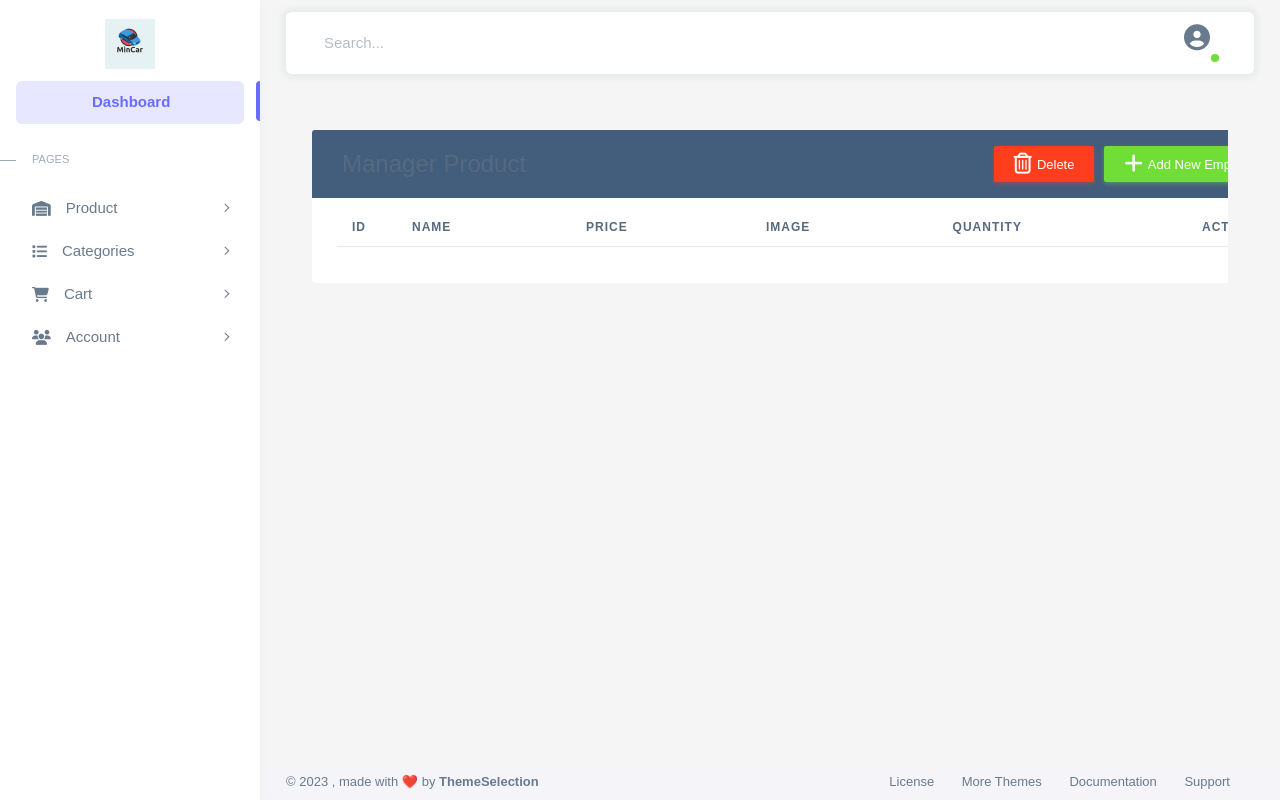
After one commit to WEBG301HL/ASM, a Symfony app: template templates/admin/product/index.html.twig in a window 1280 px wide. The commit adds this page. Run offline with Twig, Linux system fonts and the light colour scheme; the template is opened without the code that fills it, so the values that code supplies are empty; some libraries are stand-ins or nearby versions.

Commit message:
update and add route show product management

```diff
--- /dev/null
+++ b/public/styles/admin_index.css
@@ -0,0 +1,224 @@
+body {
+	color: #566787;
+	background: #f5f5f5;
+	font-family: 'Varela Round', sans-serif;
+	font-size: 13px;
+}
+.table-responsive {
+    margin: 30px 0;
+}
+.table-wrapper {
+	background: #fff;
+	padding: 20px 25px;
+	border-radius: 3px;
+	min-width: 1000px;
+	box-shadow: 0 1px 1px rgba(0,0,0,.05);
+}
+.table-title {
+	padding-bottom: 15px;
+	background: #435d7d;
+	color: #fff;
+	padding: 16px 30px;
+	min-width: 100%;
+	margin: -20px -25px 10px;
+	border-radius: 3px 3px 0 0;
+}
+.table-title h2 {
+	margin: 5px 0 0;
+	font-size: 24px;
+}
+.table-title .btn-group {
+	float: right;
+}
+.table-title .btn {
+	color: #fff;
+	float: right;
+	font-size: 13px;
+	border: none;
+	min-width: 50px;
+	border-radius: 2px;
+	border: none;
+	outline: none !important;
+	margin-left: 10px;
+}
+.table-title .btn i {
+	float: left;
+	font-size: 21px;
+	margin-right: 5px;
+}
+.table-title .btn span {
+	float: left;
+	margin-top: 2px;
+}
+table.table tr th, table.table tr td {
+	border-color: #e9e9e9;
+	padding: 12px 15px;
+	vertical-align: middle;
+}
+table.table tr th:first-child {
+	width: 60px;
+}
+table.table tr th:last-child {
+	width: 100px;
+}
+table.table-striped tbody tr:nth-of-type(odd) {
+	background-color: #fcfcfc;
+}
+table.table-striped.table-hover tbody tr:hover {
+	background: #f5f5f5;
+}
+table.table th i {
+	font-size: 13px;
+	margin: 0 5px;
+	cursor: pointer;
+}
+table.table td:last-child i {
+	opacity: 0.9;
+	font-size: 22px;
+	margin: 0 5px;
+}
+table.table td a {
+	font-weight: bold;
+	color: #566787;
+	display: inline-block;
+	text-decoration: none;
+	outline: none !important;
+}
+table.table td a:hover {
+	color: #2196F3;
+}
+table.table td a.edit {
+	color: #FFC107;
+}
+table.table td a.delete {
+	color: #F44336;
+}
+table.table td i {
+	font-size: 19px;
+}
+table.table .avatar {
+	border-radius: 50%;
+	vertical-align: middle;
+	margin-right: 10px;
+}
+.pagination {
+	float: right;
+	margin: 0 0 5px;
+}
+.pagination li a {
+	border: none;
+	font-size: 13px;
+	min-width: 30px;
+	min-height: 30px;
+	color: #999;
+	margin: 0 2px;
+	line-height: 30px;
+	border-radius: 2px !important;
+	text-align: center;
+	padding: 0 6px;
+}
+.pagination li a:hover {
+	color: #666;
+}
+.pagination li.active a, .pagination li.active a.page-link {
+	background: #03A9F4;
+}
+.pagination li.active a:hover {
+	background: #0397d6;
+}
+.pagination li.disabled i {
+	color: #ccc;
+}
+.pagination li i {
+	font-size: 16px;
+	padding-top: 6px
+}
+.hint-text {
+	float: left;
+	margin-top: 10px;
+	font-size: 13px;
+}
+/* Custom checkbox */
+.custom-checkbox {
+	position: relative;
+}
+.custom-checkbox input[type="checkbox"] {
+	opacity: 0;
+	position: absolute;
+	margin: 5px 0 0 3px;
+	z-index: 9;
+}
+.custom-checkbox label:before{
+	width: 18px;
+	height: 18px;
+}
+.custom-checkbox label:before {
+	content: '';
+	margin-right: 10px;
+	display: inline-block;
+	vertical-align: text-top;
+	background: white;
+	border: 1px solid #bbb;
+	border-radius: 2px;
+	box-sizing: border-box;
+	z-index: 2;
+}
+.custom-checkbox input[type="checkbox"]:checked + label:after {
+	content: '';
+	position: absolute;
+	left: 6px;
+	top: 3px;
+	width: 6px;
+	height: 11px;
+	border: solid #000;
+	border-width: 0 3px 3px 0;
+	transform: inherit;
+	z-index: 3;
+	transform: rotateZ(45deg);
+}
+.custom-checkbox input[type="checkbox"]:checked + label:before {
+	border-color: #03A9F4;
+	background: #03A9F4;
+}
+.custom-checkbox input[type="checkbox"]:checked + label:after {
+	border-color: #fff;
+}
+.custom-checkbox input[type="checkbox"]:disabled + label:before {
+	color: #b8b8b8;
+	cursor: auto;
+	box-shadow: none;
+	background: #ddd;
+}
+/* Modal styles */
+.modal .modal-dialog {
+	max-width: 400px;
+}
+.modal .modal-header, .modal .modal-body, .modal .modal-footer {
+	padding: 20px 30px;
+}
+.modal .modal-content {
+	border-radius: 3px;
+	font-size: 14px;
+}
+.modal .modal-footer {
+	background: #ecf0f1;
+	border-radius: 0 0 3px 3px;
+}
+.modal .modal-title {
+	display: inline-block;
+}
+.modal .form-control {
+	border-radius: 2px;
+	box-shadow: none;
+	border-color: #dddddd;
+}
+.modal textarea.form-control {
+	resize: vertical;
+}
+.modal .btn {
+	border-radius: 2px;
+	min-width: 100px;
+}
+.modal form label {
+	font-weight: normal;
+}
--- a/templates/admin/index.html.twig
+++ b/templates/admin/index.html.twig
@@ -193,18 +193,6 @@ $(document).ready(function(){
                     </li>
                     <li>
                       <a class="dropdown-item" href="#">
-                        <i class="bx bx-user me-2"></i>
-                        <span class="align-middle">My Profile</span>
-                      </a>
-                    </li>
-                    <li>
-                      <a class="dropdown-item" href="#">
-                        <i class="bx bx-cog me-2"></i>
-                        <span class="align-middle">Settings</span>
-                      </a>
-                    </li>
-                    <li>
-                      <a class="dropdown-item" href="#">
                         <span class="d-flex align-items-center align-middle">
                           <i class="flex-shrink-0 bx bx-credit-card me-2"></i>
                           <span class="flex-grow-1 align-middle">Billing</span>
@@ -216,7 +204,7 @@ $(document).ready(function(){
                       <div class="dropdown-divider"></div>
                     </li>
                     <li>
-                      <a class="dropdown-item" href="auth-login-basic.html">
+                      <a class="dropdown-item" href="{{path('app_login')}}">
                         <i class="bx bx-power-off me-2"></i>
                         <span class="align-middle">Log Out</span>
                       </a>
--- /dev/null
+++ b/templates/admin/product/index.html.twig
@@ -0,0 +1,52 @@
+{% extends "admin/index.html.twig" %}
+{% block title %}
+    Admin Page - Product
+{% endblock %}
+{% block body %}
+<div class="container-xxl flex-grow-1 container-p-y">
+<div class="container-xl">
+	<div class="table-responsive">
+		<div class="table-wrapper">
+			<div class="table-title">
+				<div class="row">
+					<div class="col-sm-6">
+						<h2> Manager Product </h2>
+					</div>
+					<div class="col-sm-6">
+						<a href="#" class="btn btn-success" data-toggle="modal"><i class="fa-solid fa-plus"></i><span>Add New Employee</span></a>
+						<a href="" class="btn btn-danger" data-toggle="modal"><i class="fa-regular fa-trash-can"></i><span>Delete</span></a>
+					</div>
+				</div>
+			</div>
+			<table class="table table-striped table-hover">
+				<thead>
+					<tr>
+						<th>ID</th>
+						<th>Name</th>
+						<th>Price</th>
+						<th>Image</th>
+						<th>Quantity</th>
+                        <th>Actions</th>
+					</tr>
+				</thead>
+                {% for a in products %}
+				<tbody>
+					<tr>
+						<td>{{a.id}}</td>
+						<td>{{a.name}}</td>
+						<td>{{a.price}}</td>
+                        {% set img = a.image %}
+						<td><img style="height: 100;width: 140px;border-radius: 50px" src="{{asset('uploads/'~img)}}" ></td>
+                        <td>{{a.quantity}}</td>
+						<td>
+							<a href="" class="edit" data-toggle="modal"><i class="fa-solid fa-user-pen" title="Edit"></i></a>
+							<a href="" class="delete" data-toggle="modal"><i class="fa-solid fa-trash-can" title="Delete"></i></a>
+						</td>
+
+				</tbody>	</tr> {% endfor %}
+			</table>
+
+		</div>
+	</div>
+</div>
+{% endblock %}
```
Also changed, not shown: src/Controller/AdminController.php (+18 -0 lines), src/Controller/ProductController.php (+1 -108 lines), templates/admin/product/add.html.twig (added).
